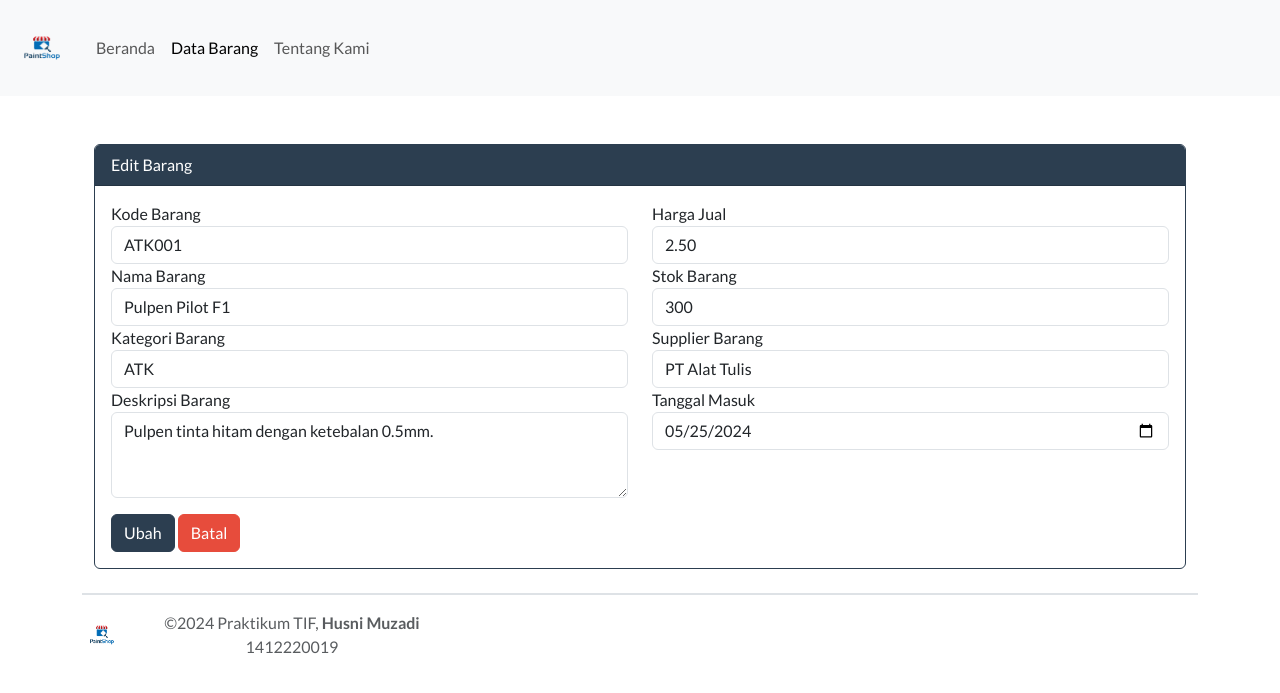
After one commit to husnimuzadi/tugas4-husni1412220019, a CodeIgniter app: page /tugas5/barang/ubah_barang/36 in a window 1280 px wide. The commit adds this page. Shown: the top 693 px of the page. Run offline with CodeIgniter, Linux system fonts and the light colour scheme; data comes from the database, SQL or seed files in the repository; some libraries are stand-ins or nearby versions.

Commit message:
first commit

```diff
--- a/application/config/config.php
+++ b/application/config/config.php
@@ -23,7 +23,7 @@ defined('BASEPATH') OR exit('No direct script access allowed');
 | a PHP script and you can easily do that on your own.
 |
 */
-$config['base_url'] = 'http://localhost:8080/tugas4/';
+$config['base_url'] = 'http://localhost:8080/tugas5/';
 
 /*
 |--------------------------------------------------------------------------
--- a/application/config/database.php
+++ b/application/config/database.php
@@ -78,7 +78,7 @@ $db['default'] = array(
 	'hostname' => 'localhost',
 	'username' => 'root',
 	'password' => '',
-	'database' => 'toko_cat',
+	'database' => 'toko',
 	'dbdriver' => 'mysqli',
 	'dbprefix' => '',
 	'pconnect' => FALSE,
--- a/application/config/routes.php
+++ b/application/config/routes.php
@@ -51,8 +51,7 @@ defined('BASEPATH') OR exit('No direct script access allowed');
 */
 $route['default_controller'] = 'barang';
 $route['barang/data_barang'] = 'barang/data_barang';
-$route['barang/ubah/(:any)'] = 'barang/ubah/$1';
-$route['barang/update'] = 'barang/update';
+$route['barang/ubah_barang/(:num)'] = 'barang/edit_barang/$1';
 $route['barang/hapus/(:num)'] = 'barang/hapus/$1';
 $route['404_override'] = '';
 $route['translate_uri_dashes'] = FALSE;
--- a/application/controllers/Barang.php
+++ b/application/controllers/Barang.php
@@ -2,9 +2,13 @@
 defined('BASEPATH') OR exit('No direct script access allowed');
 
 class Barang extends CI_Controller {
+
     public function __construct() {
         parent::__construct();
-    $this->load->model('Barang_model'); // Memuat model Barang_model
+        $this->load->model('Barang_model');
+        $this->load->library('form_validation');
+        $this->load->library('session');
+        $this->load->library('pagination');
     }
 
     public function data_barang() {
@@ -19,32 +23,54 @@ public function data_barang() {
     public function search_barang() {
         $keyword = $this->input->post('keyword');
 
-    $data['title'] = 'Data Mahasiswa';
+        $data['title'] = 'Data Barang';
         $data['active_menu'] = 'data_barang';
         $data['barang'] = $this->Barang_model->search_data_barang($keyword);
-    if (empty($data['barang'])) {
-        $data['not_found'] = true; // Tandai bahwa data tidak ditemukan
-    } else {
-        $data['not_found'] = false;
-    }
+        $data['not_found'] = empty($data['barang']);
         $data['keyword'] = $keyword;
         $data['content'] = $this->load->view('barang/list_barang', $data, true);
 
         $this->load->view('template/template', $data);
     }
-    public function ubah($id_barang) {
-        $data['barang'] = $this->Barang_model->get_barang_by_id($id_barang);
 
-        if (empty($data['barang'])) {
-            show_404();
-        }
+    public function tambah_barang() {
+        $this->form_validation->set_rules('Kode_Barang', 'Kode Barang', 'required', [
+            'required' => 'Kolom %s wajib diisi.'
+        ]);
+        $this->form_validation->set_rules('Nama_Barang', 'Nama Barang', 'required', [
+            'required' => 'Kolom %s harus diisi.'
+        ]);
+        $this->form_validation->set_rules('Kategori_Barang', 'Kategori Barang', 'required', [
+            'required' => 'Kolom %s harus diisi.'
+        ]);
+        $this->form_validation->set_rules('Deskripsi_Barang', 'Deskripsi Barang', 'required|min_length[20]', [
+            'required' => 'Kolom %s harus diisi.',
+            'min_length' => 'Kolom %s minimal harus memiliki 20 karakter.'
+        ]);
+        $this->form_validation->set_rules('Harga_Jual', 'Harga Jual', 'required|numeric', [
+            'required' => 'Kolom %s harus diisi.',
+            'numeric' => 'Kolom %s hanya boleh berisi angka.'
+        ]);
+        $this->form_validation->set_rules('Stok_Barang', 'Stok Barang', 'required|numeric', [
+            'required' => 'Kolom %s harus diisi.',
+            'numeric' => 'Kolom %s hanya boleh berisi angka.'
+        ]);
+        $this->form_validation->set_rules('Supplier_Barang', 'Supplier Barang', 'required', [
+            'required' => 'Kolom %s harus diisi.'
+        ]);
+        $this->form_validation->set_rules('Tanggal_Masuk', 'Tanggal Masuk', 'required', [
+            'required' => 'Kolom %s harus diisi.'
+        ]);
 
-        $this->load->view('ubah_barang', $data);
-    }
-
-    public function update() {
-        $id_barang = $this->input->post('ID_Barang');
-        $data = array(
+        // Check if form validation fails
+        if ($this->form_validation->run() == false) {
+            $data['title'] = 'Tambah Barang';
+            $data['active_menu'] = 'data_barang';
+            $data['content'] = $this->load->view('barang/tambah_barang', '', true);
+            $this->load->view('template/template', $data);
+        } else {
+            // Prepare data for insertion
+            $data_insert = [
                 'Kode_Barang' => $this->input->post('Kode_Barang'),
                 'Nama_Barang' => $this->input->post('Nama_Barang'),
                 'Kategori_Barang' => $this->input->post('Kategori_Barang'),
@@ -53,14 +79,91 @@ public function data_barang() {
                 'Stok_Barang' => $this->input->post('Stok_Barang'),
                 'Supplier_Barang' => $this->input->post('Supplier_Barang'),
                 'Tanggal_Masuk' => $this->input->post('Tanggal_Masuk')
-        );
+            ];
 
-        $this->Barang_model->update_barang($id_barang, $data);
+            // Insert data into database
+            $insert = $this->Barang_model->tambah_barang($data_insert);
+            if ($insert) {
+                $this->session->set_flashdata('success', 'Data barang berhasil ditambahkan.');
+            } else {
+                $this->session->set_flashdata('error', 'Data barang gagal ditambahkan.');
+            }
+            redirect('barang/data_barang');
+        }
+    }
+
+    public function edit_barang($id)
+{
+    $id_barang = $this->input->post('ID_Barang');
+
+    $this->form_validation->set_rules('Kode_Barang', 'Kode Barang', 'required', [
+        'required' => 'Kolom %s wajib diisi.'
+    ]);
+    $this->form_validation->set_rules('Nama_Barang', 'Nama Barang', 'required', [
+        'required' => 'Kolom %s harus diisi.'
+    ]);
+    $this->form_validation->set_rules('Kategori_Barang', 'Kategori Barang', 'required', [
+        'required' => 'Kolom %s harus diisi.'
+    ]);
+    $this->form_validation->set_rules('Deskripsi_Barang', 'Deskripsi Barang', 'required|min_length[20]', [
+        'required' => 'Kolom %s harus diisi.',
+        'min_length' => 'Kolom %s minimal harus memiliki 20 karakter.'
+    ]);
+    $this->form_validation->set_rules('Harga_Jual', 'Harga Jual', 'required|numeric', [
+        'required' => 'Kolom %s harus diisi.',
+        'numeric' => 'Kolom %s hanya boleh berisi angka.'
+    ]);
+    $this->form_validation->set_rules('Stok_Barang', 'Stok Barang', 'required|numeric', [
+        'required' => 'Kolom %s harus diisi.',
+        'numeric' => 'Kolom %s hanya boleh berisi angka.'
+    ]);
+    $this->form_validation->set_rules('Supplier_Barang', 'Supplier Barang', 'required', [
+        'required' => 'Kolom %s harus diisi.'
+    ]);
+    $this->form_validation->set_rules('Tanggal_Masuk', 'Tanggal Masuk', 'required', [
+        'required' => 'Kolom %s harus diisi.'
+    ]);
+
+    if ($this->form_validation->run() == false) {
+        $data['title'] = 'Ubah Barang';
+        $data['active_menu'] = 'data_barang';
+        $data['barang'] = $this->Barang_model->get_barang_by_id($id);
+        $data['content'] = $this->load->view('barang/ubah_barang', $data, true);
+        $this->load->view('template/template', $data);
+    } else {
+        $data = [
+            'Kode_Barang' => $this->input->post('Kode_Barang'),
+            'Nama_Barang' => $this->input->post('Nama_Barang'),
+            'Kategori_Barang' => $this->input->post('Kategori_Barang'),
+            'Deskripsi_Barang' => $this->input->post('Deskripsi_Barang'),
+            'Harga_Jual' => $this->input->post('Harga_Jual'),
+            'Stok_Barang' => $this->input->post('Stok_Barang'),
+            'Supplier_Barang' => $this->input->post('Supplier_Barang'),
+            'Tanggal_Masuk' => $this->input->post('Tanggal_Masuk'),
+        ];
+
+        $update = $this->Barang_model->edit_barang($id, $data);
+        if ($update) {
+            $this->session->set_flashdata('success', 'Data barang berhasil diupdate.');
+        } else {
+            $this->session->set_flashdata('error', 'Data barang gagal diupdate.');
+        }
+
+        redirect('barang/data_barang');
+    }
+}
+
+
+    public function hapus_barang($id_barang) {
+        $hapus = $this->Barang_model->hapus_barang($id_barang);
+
+        if ($hapus) {
+            $this->session->set_flashdata('success', 'Data barang berhasil dihapus.');
+        } else {
+            $this->session->set_flashdata('error', 'Data barang gagal dihapus.');
+        }
+
         redirect('barang/data_barang');
     }
 
-    public function hapus($id_barang) {
-        $this->Barang_model->delete_barang($id_barang);
-        redirect('barang/data_barang');
 }
-}
--- a/application/models/Barang_model.php
+++ b/application/models/Barang_model.php
@@ -7,12 +7,15 @@ class Barang_model extends CI_Model {
         parent::__construct();
     }
 
-    public function get_all_barang()
-    {
-    $query = $this->db->get('barang');
-    return $query->result_array();
+    public function get_all_barang() {
+        $query = $this->db->get('barang');
+        return $query->result_array();
     }
-    // Method untuk mengambil data barang sesuai pencarian
+
+    public function get_barang_count() {
+        return $this->db->count_all('barang');
+    }
+
     public function search_data_barang($keyword) {
         $this->db->like('ID_Barang', $keyword)
                  ->or_like('Kode_Barang', $keyword)
@@ -32,14 +35,19 @@ class Barang_model extends CI_Model {
         return $query->row_array();
     }
 
-    public function update_barang($id_barang, $data) {
-        $this->db->where('ID_Barang', $id_barang);
-        $this->db->update('barang', $data);
+    public function tambah_barang($data) {
+        return $this->db->insert('barang', $data);
     }
 
-    public function delete_barang($id_barang) {
+    public function hapus_barang($id_barang) {
         $this->db->where('ID_Barang', $id_barang);
-        $this->db->delete('barang');
+        return $this->db->delete('barang');
     }
 
+    public function edit_barang($id_barang, $data)
+{
+    $this->db->where('ID_Barang', $id_barang);
+    return $this->db->update('barang', $data);
 }
+
+}
--- /dev/null
+++ b/application/views/barang/ubah_barang.php
@@ -0,0 +1,72 @@
+<!DOCTYPE html>
+<html lang="en">
+<head>
+<meta charset="UTF-8">
+<title>Ubah Barang</title>
+<link href="<?= base_url('assets/css/bootstrap.min.css') ?>" rel="stylesheet">
+</head>
+<body>
+<div class="container mt-5">
+    <div class="card border border-primary">
+        <div class="card-header bg-primary text-white">
+            <?php echo isset($barang) ? 'Edit Barang' : 'Tambah Barang'; ?>
+        </div>
+        <div class="card-body">
+            <form action="<?php echo isset($barang) ? site_url('barang/edit_barang/' . $barang['ID_Barang']) : site_url('barang/tambah_barang'); ?>" method="post">
+                <div class="row">
+                    <div class="col-md-6">
+                        <div class="form-group">
+                            <label for="Kode_Barang">Kode Barang</label>
+                            <input type="text" class="form-control" id="Kode_Barang" name="Kode_Barang" value="<?php echo isset($barang) ? $barang['Kode_Barang'] : set_value('Kode_Barang'); ?>">
+                            <?php echo form_error('Kode_Barang', '<small class="text-danger">', '</small>'); ?>
+                        </div>
+                        <div class="form-group">
+                            <label for="Nama_Barang">Nama Barang</label>
+                            <input type="text" class="form-control" id="Nama_Barang" name="Nama_Barang" value="<?php echo isset($barang) ? $barang['Nama_Barang'] : set_value('Nama_Barang'); ?>">
+                            <?php echo form_error('Nama_Barang', '<small class="text-danger">', '</small>'); ?>
+                        </div>
+                        <div class="form-group">
+                            <label for="Kategori_Barang">Kategori Barang</label>
+                            <input type="text" class="form-control" id="Kategori_Barang" name="Kategori_Barang" value="<?php echo isset($barang) ? $barang['Kategori_Barang'] : set_value('Kategori_Barang'); ?>">
+                            <?php echo form_error('Kategori_Barang', '<small class="text-danger">', '</small>'); ?>
+                        </div>
+                        <div class="form-group">
+                            <label for="Deskripsi_Barang">Deskripsi Barang</label>
+                            <textarea class="form-control" id="Deskripsi_Barang" name="Deskripsi_Barang" rows="3"><?php echo isset($barang) ? $barang['Deskripsi_Barang'] : set_value('Deskripsi_Barang'); ?></textarea>
+                            <?php echo form_error('Deskripsi_Barang', '<small class="text-danger">', '</small>'); ?>
+                        </div>
+                    </div>
+                    <div class="col-md-6">
+                        <div class="form-group">
+                            <label for="Harga_Jual">Harga Jual</label>
+                            <input type="text" class="form-control" id="Harga_Jual" name="Harga_Jual" value="<?php echo isset($barang) ? $barang['Harga_Jual'] : set_value('Harga_Jual'); ?>">
+                            <?php echo form_error('Harga_Jual', '<small class="text-danger">', '</small>'); ?>
+                        </div>
+                        <div class="form-group">
+                            <label for="Stok_Barang">Stok Barang</label>
+                            <input type="text" class="form-control" id="Stok_Barang" name="Stok_Barang" value="<?php echo isset($barang) ? $barang['Stok_Barang'] : set_value('Stok_Barang'); ?>">
+                            <?php echo form_error('Stok_Barang', '<small class="text-danger">', '</small>'); ?>
+                        </div>
+                        <div class="form-group">
+                            <label for="Supplier_Barang">Supplier Barang</label>
+                            <input type="text" class="form-control" id="Supplier_Barang" name="Supplier_Barang" value="<?php echo isset($barang) ? $barang['Supplier_Barang'] : set_value('Supplier_Barang'); ?>">
+                            <?php echo form_error('Supplier_Barang', '<small class="text-danger">', '</small>'); ?>
+                        </div>
+                        <div class="form-group">
+                            <label for="Tanggal_Masuk">Tanggal Masuk</label>
+                            <input type="date" class="form-control" id="Tanggal_Masuk" name="Tanggal_Masuk" value="<?php echo isset($barang) ? $barang['Tanggal_Masuk'] : set_value('Tanggal_Masuk'); ?>">
+                            <?php echo form_error('Tanggal_Masuk', '<small class="text-danger">', '</small>'); ?>
+                        </div>
+                    </div>
+                </div>
+                <div class="form-group">
+                    <button type="submit" class="btn btn-primary btn-block mt-3"><?php echo isset($barang) ? 'Ubah' : 'Simpan'; ?></button>
+                    <a href="<?php echo site_url('barang/data_barang'); ?>" class="btn btn-danger mt-3">Batal</a>
+                </div>
+            </form>
+        </div>
+    </div>
+</div>
+<script src="<?= base_url('assets/js/bootstrap.bundle.min.js') ?>"></script>
+</body>
+</html>
```
Also changed, not shown: application/views/barang/list_barang.php (+8 -8 lines), application/views/barang/tambah_barang.php (added, +59 -0 lines), application/views/ubah_barang.php (deleted, +0 -77 lines), toko.sql (renamed from toko_cat.sql, +13 -8 lines), application/views/barang/2.php (added), hasil_screenshoot/tambah barang.png (added), hasil_screenshoot/ubah barang berdasarkan ID Barang.png (added), 1 other file. Lines whose indentation alone changed are shown as unchanged.
